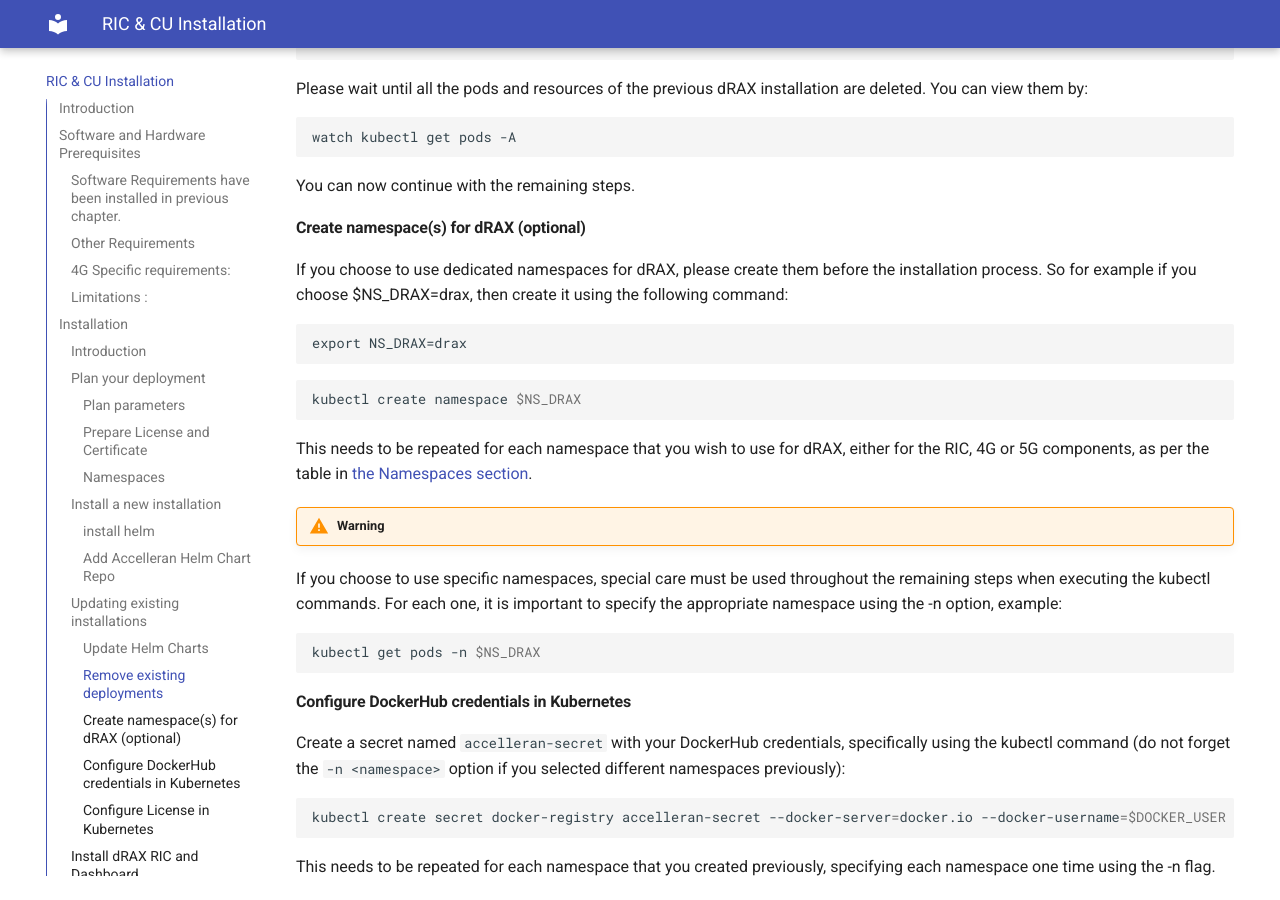
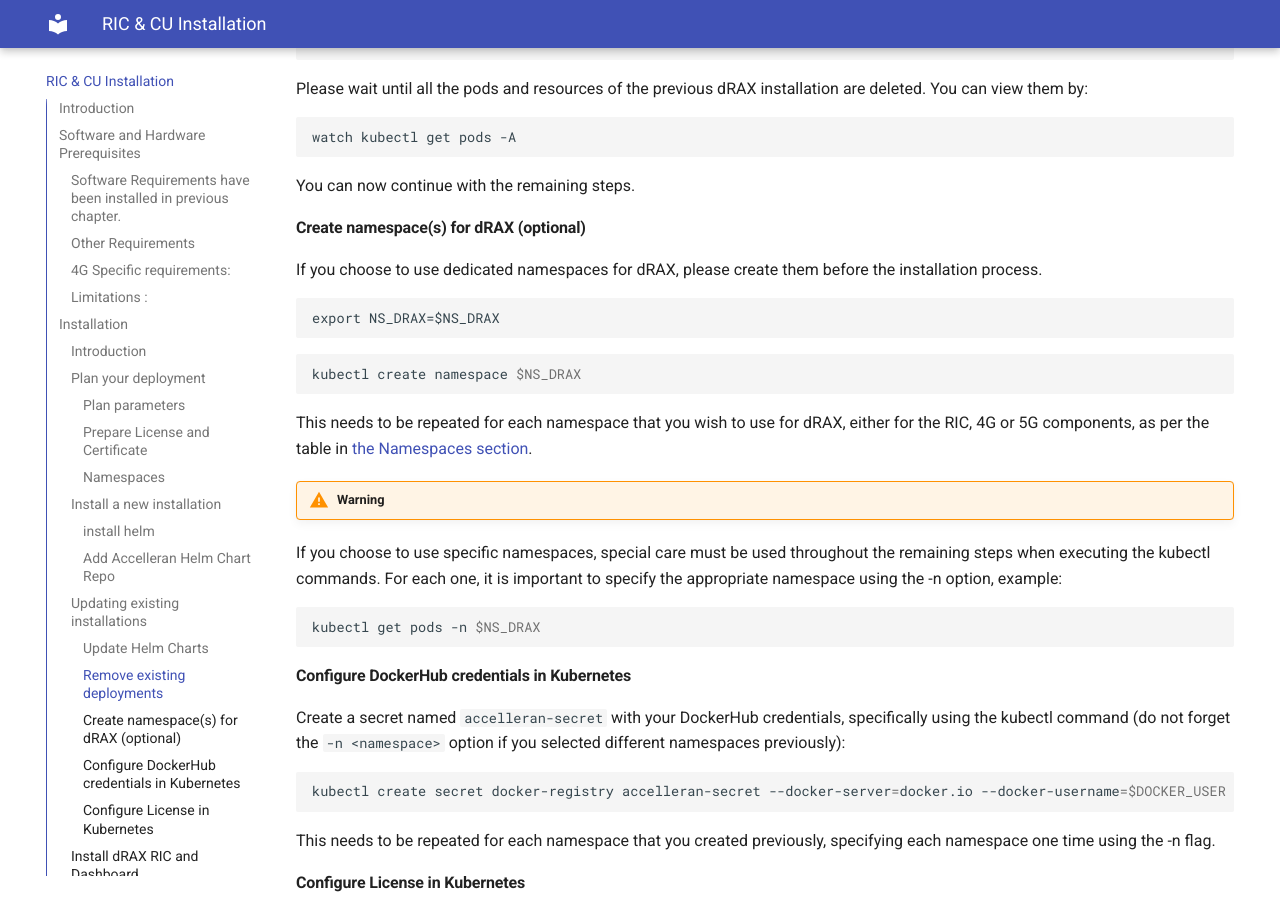
Before and after one commit to accelleran/drax-docs, an MkDocs documentation site: the page built from docs/drax-install/index.md, in a window 1280 px wide and 900 px high, scrolled down 4415 px. Built offline with MkDocs 1.6.1 and Material for MkDocs 9.7.7, drawn with Linux system fonts in a browser that asks for light colours; the version menu is left out.

Commit message:
Update index.md

````diff
--- a/docs/drax-install/index.md
+++ b/docs/drax-install/index.md
@@ -175,10 +175,9 @@ You can now continue with the remaining steps.
 #### Create namespace(s) for dRAX (optional)
 
 If you choose to use dedicated namespaces for dRAX, please create them before the installation process.
-So for example if you choose $NS_DRAX=drax, then create it using the following command:
 
 ```
-export NS_DRAX=drax
+export NS_DRAX=$NS_DRAX
 ```
 
 ``` bash
````
